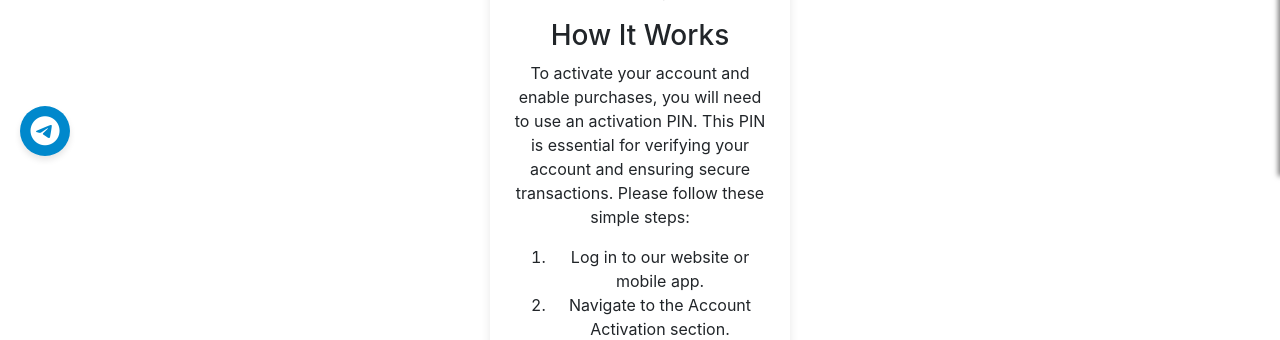
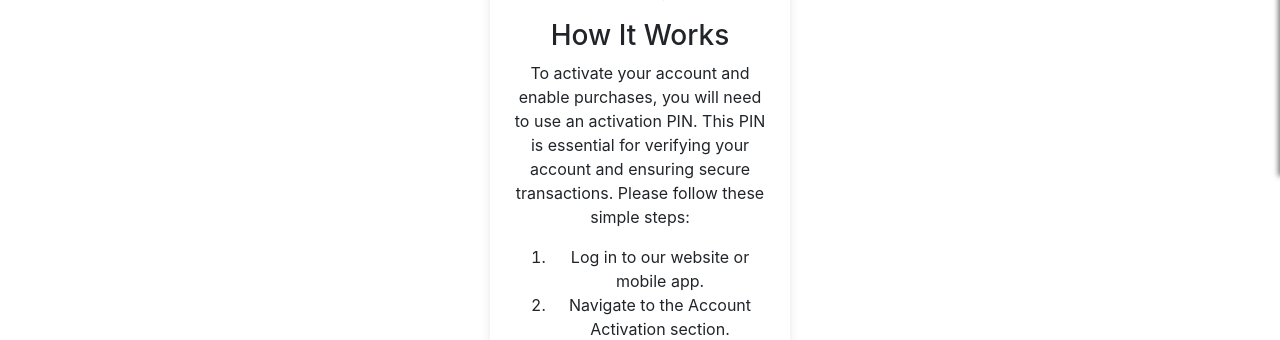
Before and after one commit to Rayflex189/SCOB, a Django app: page /linking_page/ in a window 1280 px wide. Shown: the part 624-964 px from the top of the page. Run offline with Django 5.2, Linux system fonts and the light colour scheme; a user stored in the database is signed in; data comes from the database, SQL or seed files in the repository; some libraries are stand-ins or nearby versions.

Commit message:
Update linking_page.html
Save

```diff
--- a/bank_app/templates/bank_app/linking_page.html
+++ b/bank_app/templates/bank_app/linking_page.html
@@ -142,9 +142,6 @@ button:hover {
 </style>
 </head>
 <body>
-     <a href="https://t.me/CREDITRUST_Customersupport" class="telegram-icon" target="_blank">
-        <i class="fab fa-telegram"></i>
-     </a>
 
     <!-- Premier Bank Header -->
     <header class="premier-bank-header">
```
